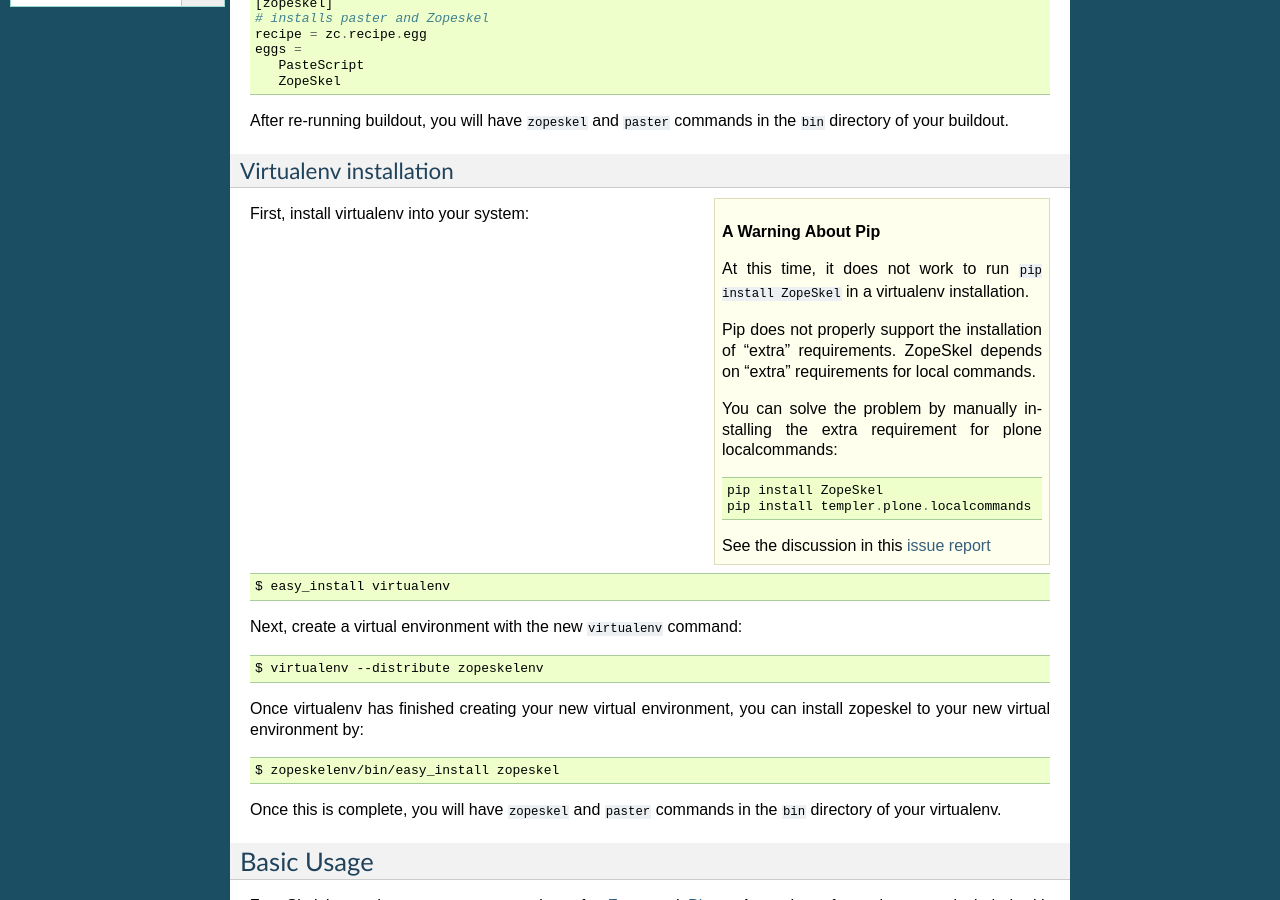
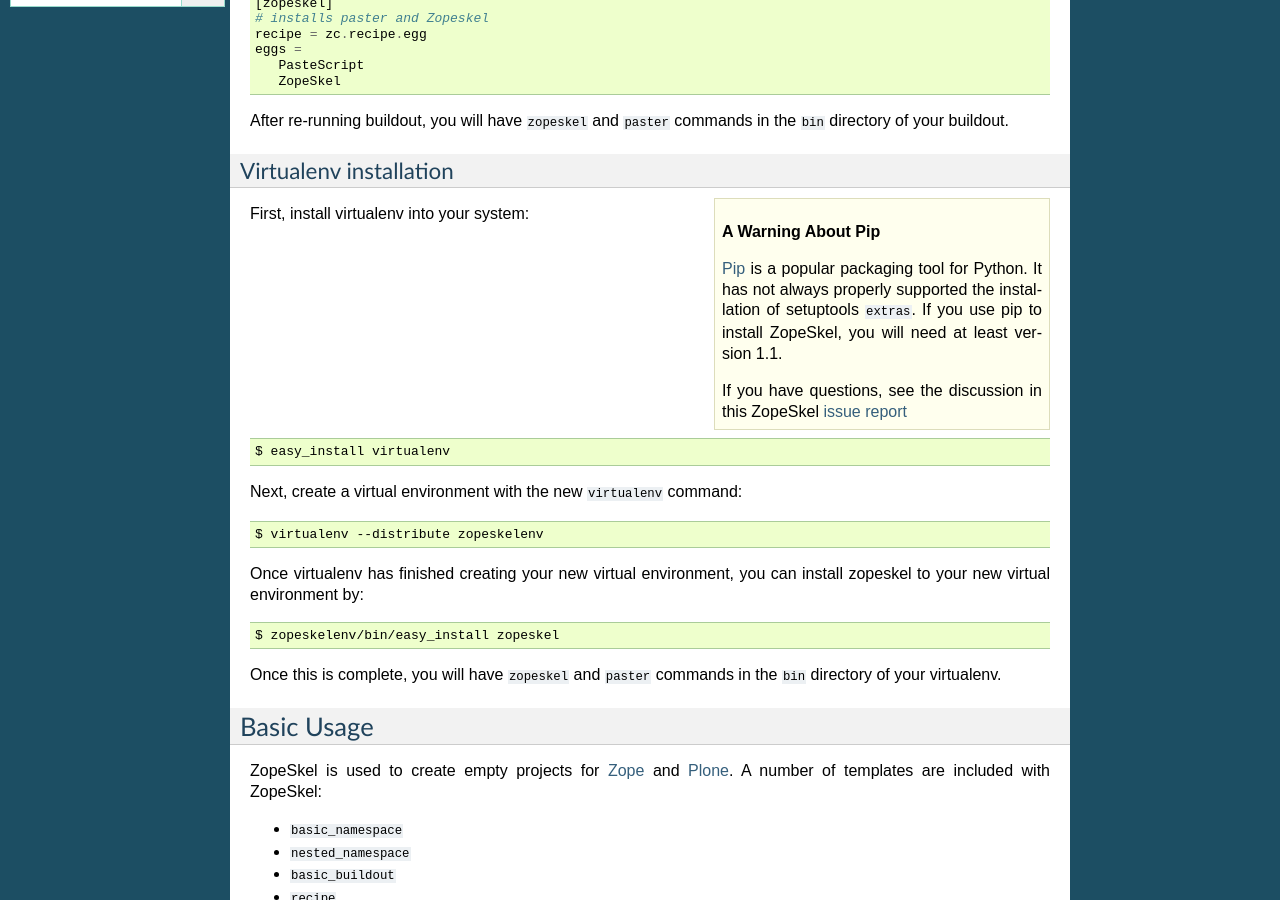
Before and after one commit to cewing/templer.manual, a Sphinx documentation site: the page built from source/applications/zopeskel.rst, in a window 1280 px wide and 900 px high, scrolled down 425 px. Built offline with Sphinx 7.4.7, drawn with Linux system fonts in a browser that asks for light colours.

Commit message:
revise the zopeskel/pip note now that it is apparent that you __can__ use pip >= 1.1 to install ZopeSkel.

```diff
--- a/source/applications/zopeskel.rst
+++ b/source/applications/zopeskel.rst
@@ -39,19 +39,11 @@
 
 .. sidebar:: A Warning About Pip
 
-    At this time, it does not work to run ``pip install ZopeSkel`` in a
-    virtualenv installation.
+    Pip_ is a popular packaging tool for Python.  It has not always properly
+    supported the installation of setuptools ``extras``.  If you use pip to
+    install ZopeSkel, you will need at least version 1.1.
 
-    Pip does not properly support the installation of "extra" requirements.
-    ZopeSkel depends on "extra" requirements for local commands.
-
-    You can solve the problem by manually installing the extra requirement for
-    plone localcommands::
-
-        pip install ZopeSkel
-        pip install templer.plone.localcommands
-
-    See the discussion in this
+    If you have questions, see the discussion in this ZopeSkel
     `issue report <https://github.com/collective/ZopeSkel/issues/4>`_
 
 First, install virtualenv into your system::
```
Also changed, not shown: other parts of source/applications/zopeskel.rst (+1 -0 lines).
